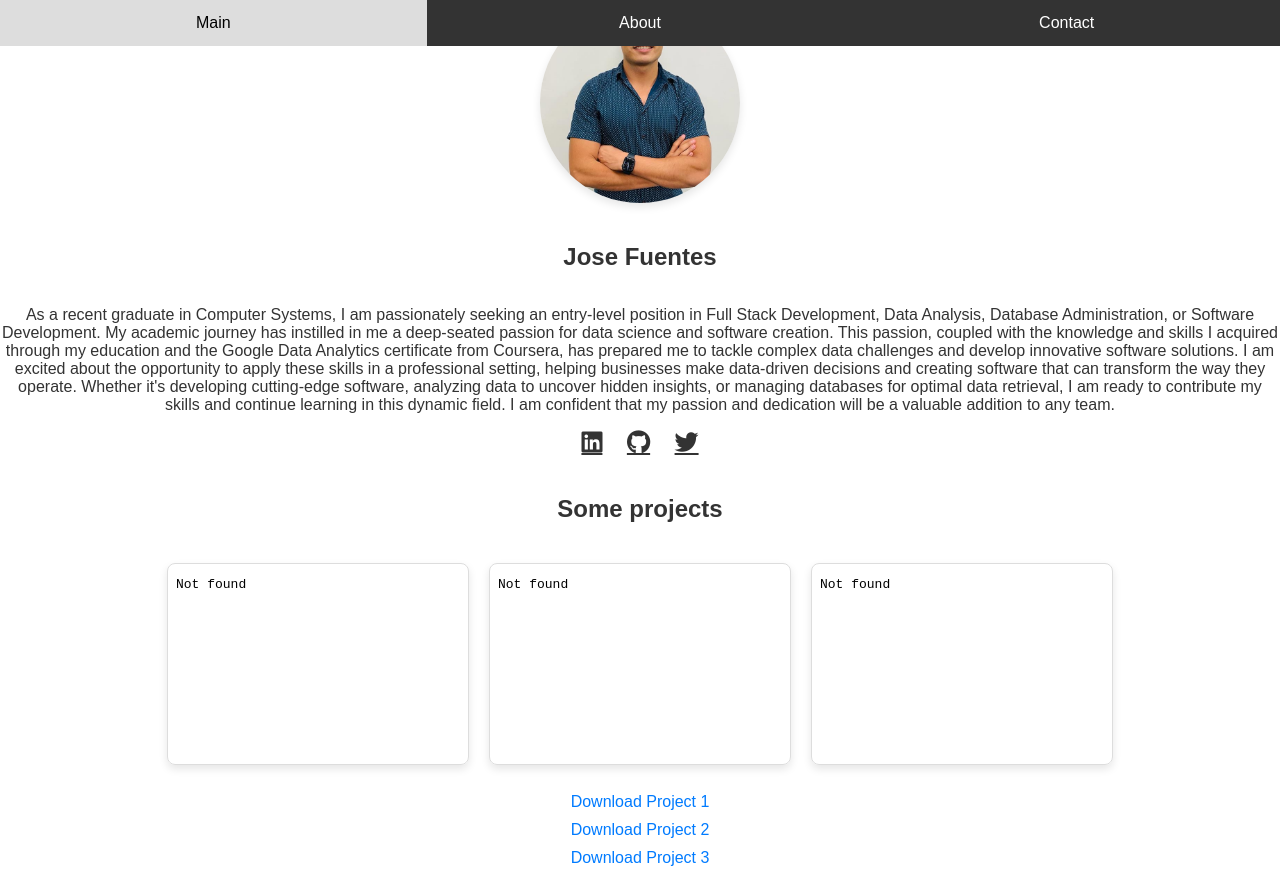
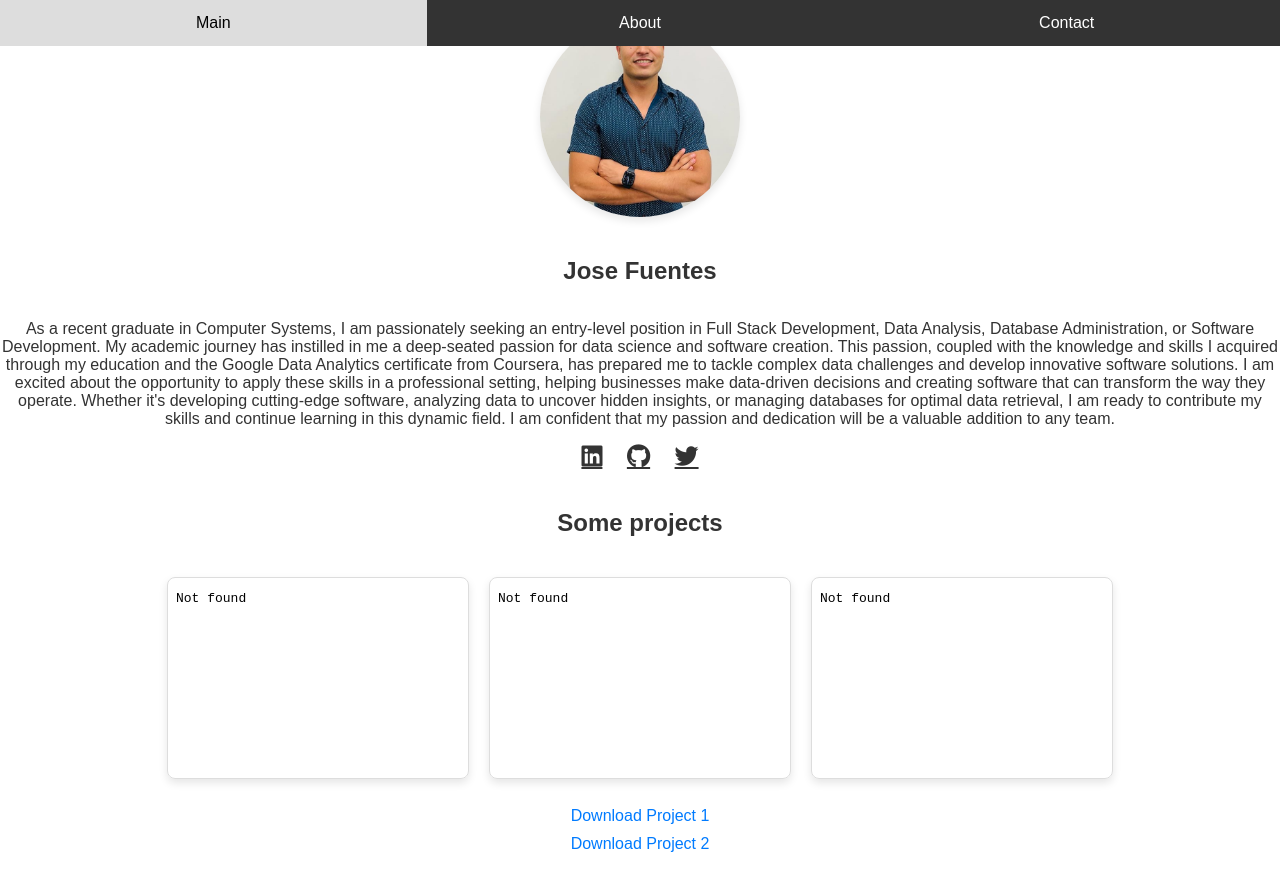
Before and after one commit to Jomifum/portfolio, a plain HTML site: page index.html in a window 1280 px wide. Drawn offline with nearby package versions, Linux system fonts and the light colour scheme.

Commit message:
Update index.html

```diff
--- a/index.html
+++ b/index.html
@@ -163,7 +163,7 @@
      <div class="file-links">
         <p><a href="CST3624project.pdf" target="_blank">Download Project 1</a></p>
         <p><a href="TempApp.pdf" target="_blank">Download Project 2</a></p>
-        <p><a href="ProjectCST3504.pdf" target="_blank">Download Project 3</a></p>
+      <!-- <p><a href="ProjectCST3504.pdf" target="_blank">Download Project 3</a></p> -->
     </div>
 
     <!-- Bootstrap JS and dependencies -->
```
